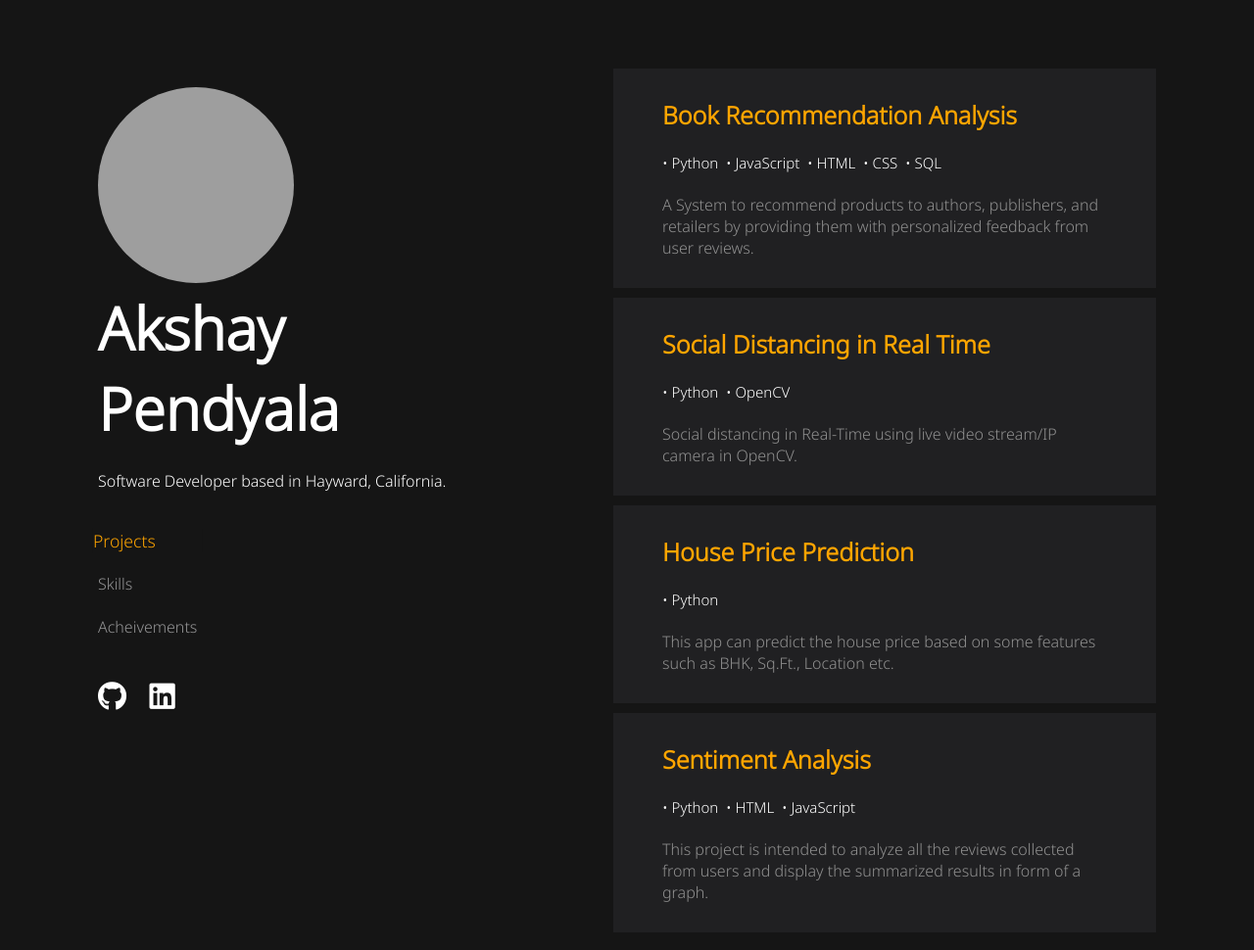
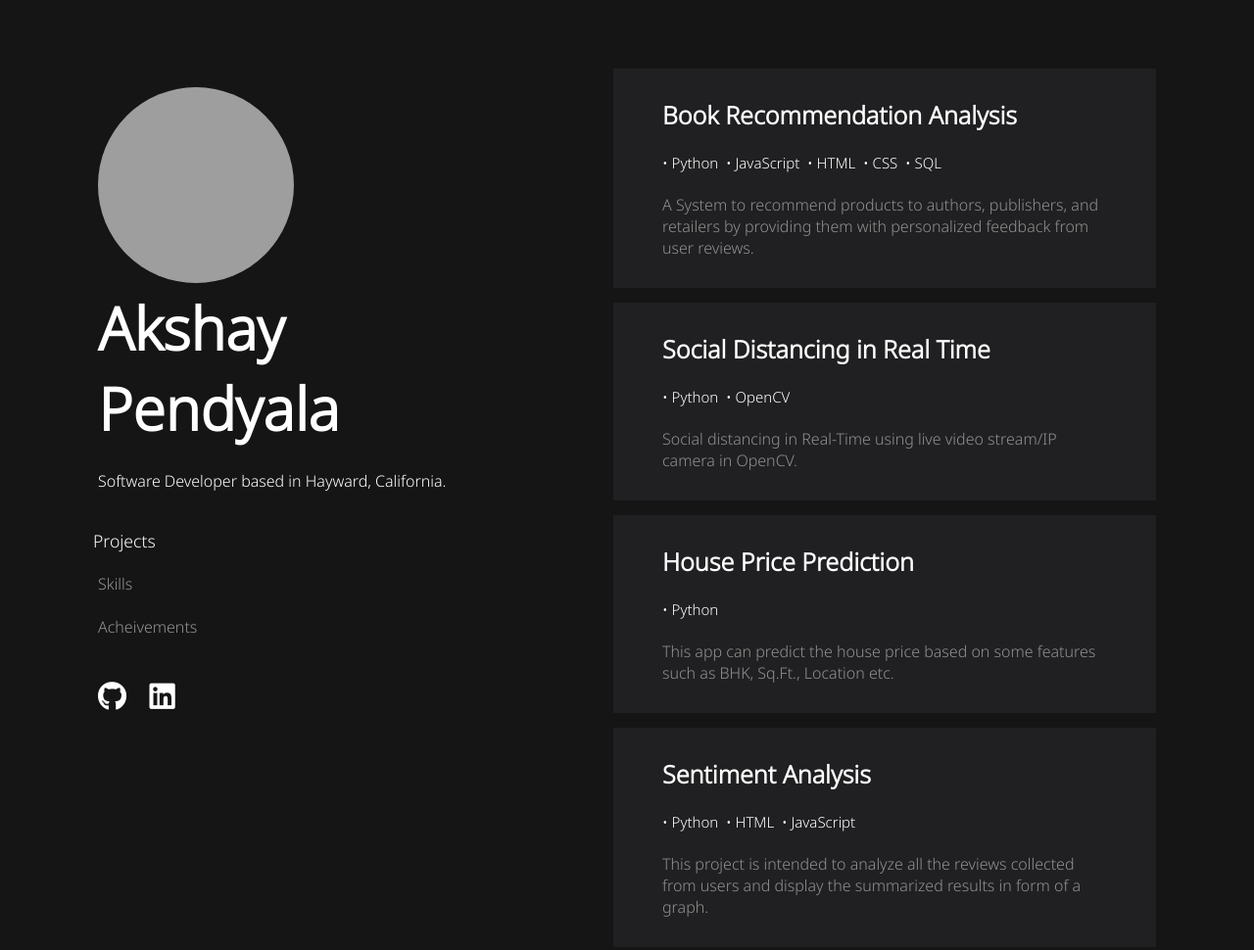
Before and after one commit to Akshay6890/portfolio, a plain HTML site: page index.html in a window 1280 px wide. Shown: the whole page at 98% size. Drawn offline with Linux system fonts and the light colour scheme; grey boxes are pictures that could not be loaded.

Commit message:
revert few changes

```diff
--- a/main.js
+++ b/main.js
@@ -34,10 +34,45 @@ for(var i=0;i<projects.items.length;i++){
         tech_list+='&#x2022;&nbsp;'+projects.items[i].technologies_used[j]+'&nbsp;&nbsp;';
     }
     projects_div.innerHTML+='<a class="project-item" target="_blank" href="'+projects.items[i].link+'">'+
-    '<h1 style="font-size:25px;color:orange">'+projects.items[i].title+'</h1><br>'+
+    '<h1 style="font-size:25px">'+projects.items[i].title+'</h1><br>'+
     '<div style="font-size:15px">'+tech_list+'</div><br>'+
     '<p>'+projects.items[i].description+'</p></a>';
 }
+
+var skills_div = document.getElementById('skills');
+var skill__logo_map={
+    items:[
+        {
+            title:'Python',
+            logo:'<i class="fab fa-python"></i>'
+        },
+        {
+            title:'HTML',
+            logo:'<i class="fab fa-html5"></i>'
+        },
+        {
+            title:'CSS',
+            logo:'<i class="fab fa-css3"></i>'
+        },
+        {
+            title:'JavaScript',
+            logo:'<i class="fab fa-js"></i>'
+        },
+        {
+            title:'SQL',
+            logo:'<i class="fa fa-database"></i>'
+        },
+        {
+            title:'React',
+            logo:'<i class="fab fa-react"></i>'
+        },
+        {
+            title:'Java',
+            logo:'<i class="fab fa-java"></i>'
+        }
+    ],
+};
+
 
 window.addEventListener("scroll", function() {
     var elementTarget = document.getElementById("section-header");
--- a/style.css
+++ b/style.css
@@ -79,13 +79,13 @@
 }
 
 .main .main-child-left .section-list ul li:hover{
-    color: orange;
+    color: rgb(255, 255, 255);
     transform:scale(1.1);
     cursor: pointer;
 }
 
 .main .main-child-left .section-list ul .active{
-    color: orange;
+    color: rgb(255, 255, 255);
     transition: transform .4s;
     transform:scale(1.1);
 }
@@ -135,7 +135,7 @@
 .main .main-child-right .projects .project-item{
     width:100%;
     background-color: rgb(32 32 34);
-    margin-bottom: 10px;
+    margin-bottom: 15px;
     padding-top: 30px;
     padding-left: 50px;
     padding-bottom: 30px;
@@ -229,6 +229,13 @@
 
 }
 
+@media only screen and (max-width: 800px) {
+    .main .main-child-right .projects .project-item:hover{
+        cursor: pointer;
+        transform:scale(1);
+    }
+}
+
 @media only screen and (max-width: 503px) {
     .main .main-child-left .intro h1{
         font-size: 50px;
```
